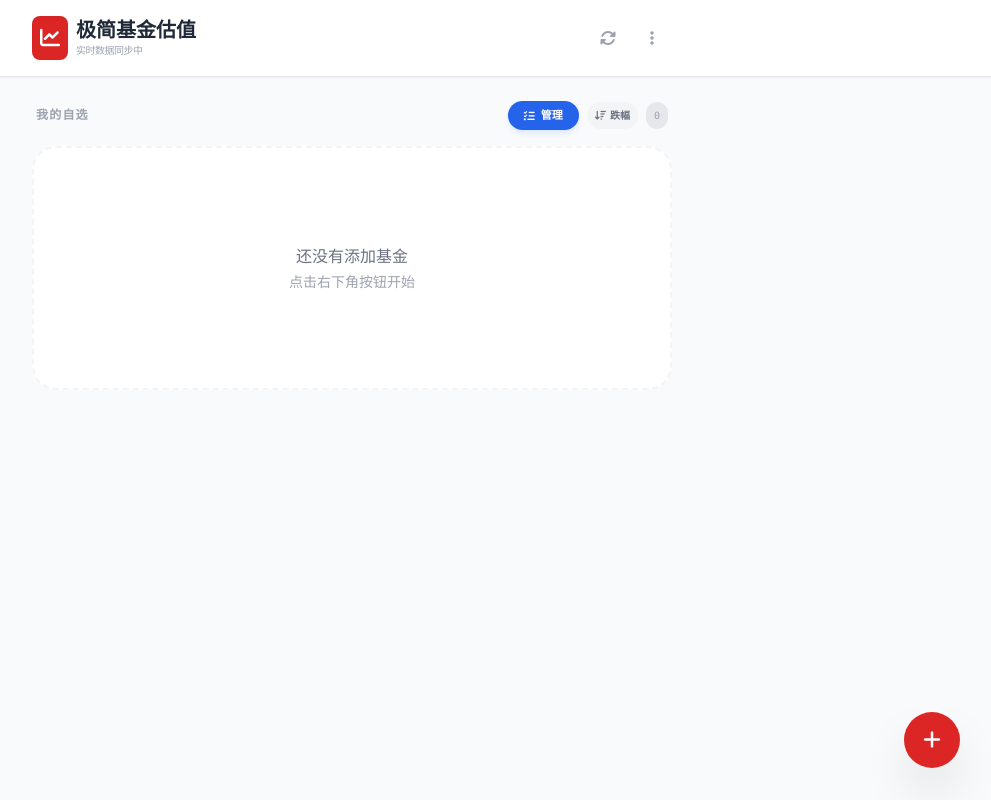
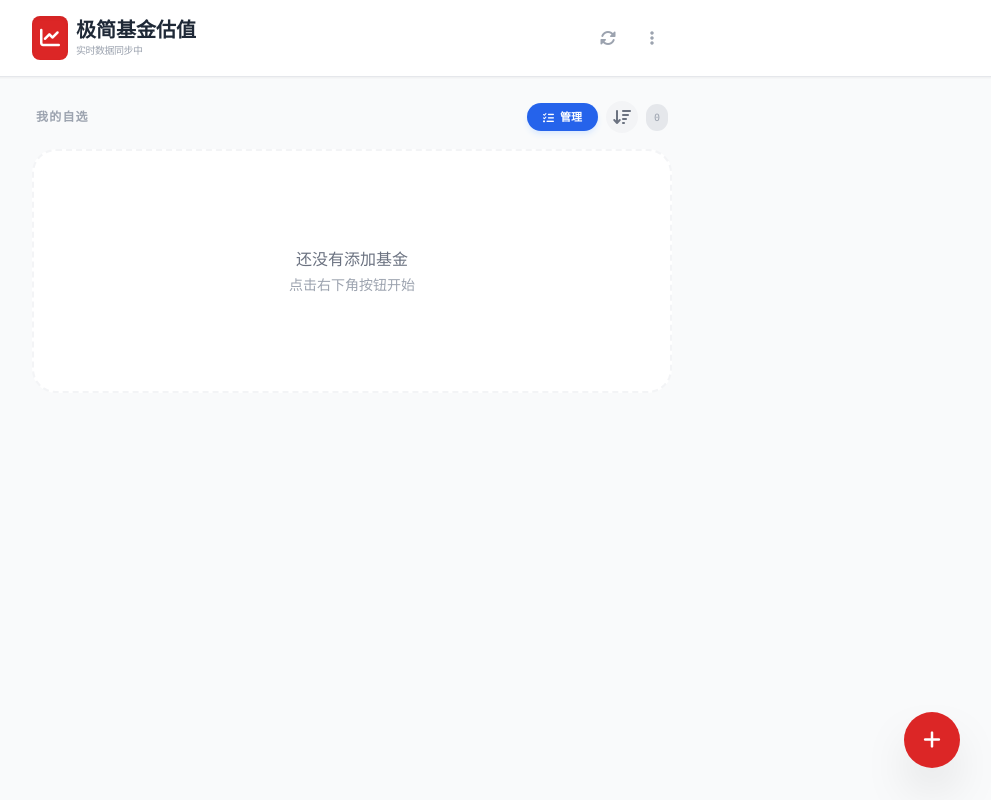
Before and after one commit to lujian213/FundTracker, a React (Vite) app: page / in a window 1280 px wide. Shown: the whole page, without its empty margins (288-1279 px from the left). Built offline with nearby package versions, Linux system fonts and the light colour scheme.

Commit message:
Refactor App component to improve sort order handling and update background task management

```diff
--- a/App.tsx
+++ b/App.tsx
@@ -6,7 +6,7 @@ import { TickerCard } from './components/TickerCard';
 import { AddTickerModal } from './components/AddTickerModal';
 import { ConfirmDialog } from './components/ConfirmDialog';
 
-type SortOrder = 'none' | 'asc' | 'desc';
+type SortOrder = 'asc' | 'desc';
 
 const App: React.FC = () => {
   const [portfolio, setPortfolio] = useState<Ticker[]>(() => {
@@ -28,7 +28,8 @@ const App: React.FC = () => {
   });
 
   const [sortOrder, setSortOrder] = useState<SortOrder>(() => {
-    return (localStorage.getItem('fund_sort_order') as SortOrder) || 'desc';
+    const saved = localStorage.getItem('fund_sort_order');
+    return (saved === 'asc' || saved === 'desc') ? saved : 'desc';
   });
 
   // UI 状态
@@ -57,8 +58,11 @@ const App: React.FC = () => {
     localStorage.setItem('fund_sort_order', sortOrder);
   }, [sortOrder]);
 
+  /**
+   * 更新单个基金数据
+   * 注意：此函数负责在完成后递减计数器
+   */
   const updateSingleFund = useCallback(async (symbol: string) => {
-    setBackgroundTasks(prev => prev + 1);
     try {
       const data = await fetchFundData(symbol);
       if (data) {
@@ -71,12 +75,21 @@ const App: React.FC = () => {
         ));
       }
     } finally {
+      // 无论成功失败，都递减待处理计数
       setBackgroundTasks(prev => Math.max(0, prev - 1));
     }
   }, []);
 
+  /**
+   * 运行批量更新任务
+   * 在开始前一次性增加总待处理数，由内部的 updateSingleFund 负责逐个递减
+   */
   const runBatchUpdate = useCallback(async (targets: Ticker[]) => {
     if (targets.length === 0) return;
+
+    // 一次性增加所有待处理项目的数量，以便 UI 正确显示
+    setBackgroundTasks(prev => prev + targets.length);
+
     const limit = Math.min(5, targets.length);
     const queue = [...targets];
     const workers = Array(limit).fill(null).map(async () => {
@@ -150,7 +163,6 @@ const App: React.FC = () => {
   };
 
   const sortedPortfolio = useMemo(() => {
-    if (sortOrder === 'none') return portfolio;
     return [...portfolio].sort((a, b) => {
       const valA = marketData[a.symbol]?.changePercentage ?? -9999;
       const valB = marketData[b.symbol]?.changePercentage ?? -9999;
@@ -332,11 +344,11 @@ const App: React.FC = () => {
                      <span>管理</span>
                    </button>
                    <button
-                    onClick={() => setSortOrder(prev => prev === 'desc' ? 'asc' : prev === 'asc' ? 'none' : 'desc')}
-                    className="flex items-center space-x-1 px-2 py-1.5 rounded-full bg-gray-100 hover:bg-gray-200 transition-colors text-[10px] font-bold text-gray-500"
+                    onClick={() => setSortOrder(prev => prev === 'desc' ? 'asc' : 'desc')}
+                    className="flex items-center justify-center w-8 h-8 rounded-full bg-gray-100 hover:bg-gray-200 transition-colors text-gray-500"
+                    title={sortOrder === 'desc' ? '当前：高到低' : '当前：低到高'}
                    >
-                     <i className={`fas fa-sort-amount-${sortOrder === 'asc' ? 'up' : 'down'} ${sortOrder === 'none' ? 'opacity-30' : ''}`}></i>
-                     <span>{sortOrder === 'none' ? '默认' : sortOrder === 'desc' ? '跌幅' : '涨幅'}</span>
+                     <i className={`fas fa-sort-amount-${sortOrder === 'asc' ? 'up' : 'down'}`}></i>
                    </button>
                    <span className="text-[10px] text-gray-400 bg-gray-200 px-2 py-1.5 rounded-full font-mono">{portfolio.length}</span>
                  </>
```
Also changed, not shown: 1 other file (tests, documents, lock files or other folders).
